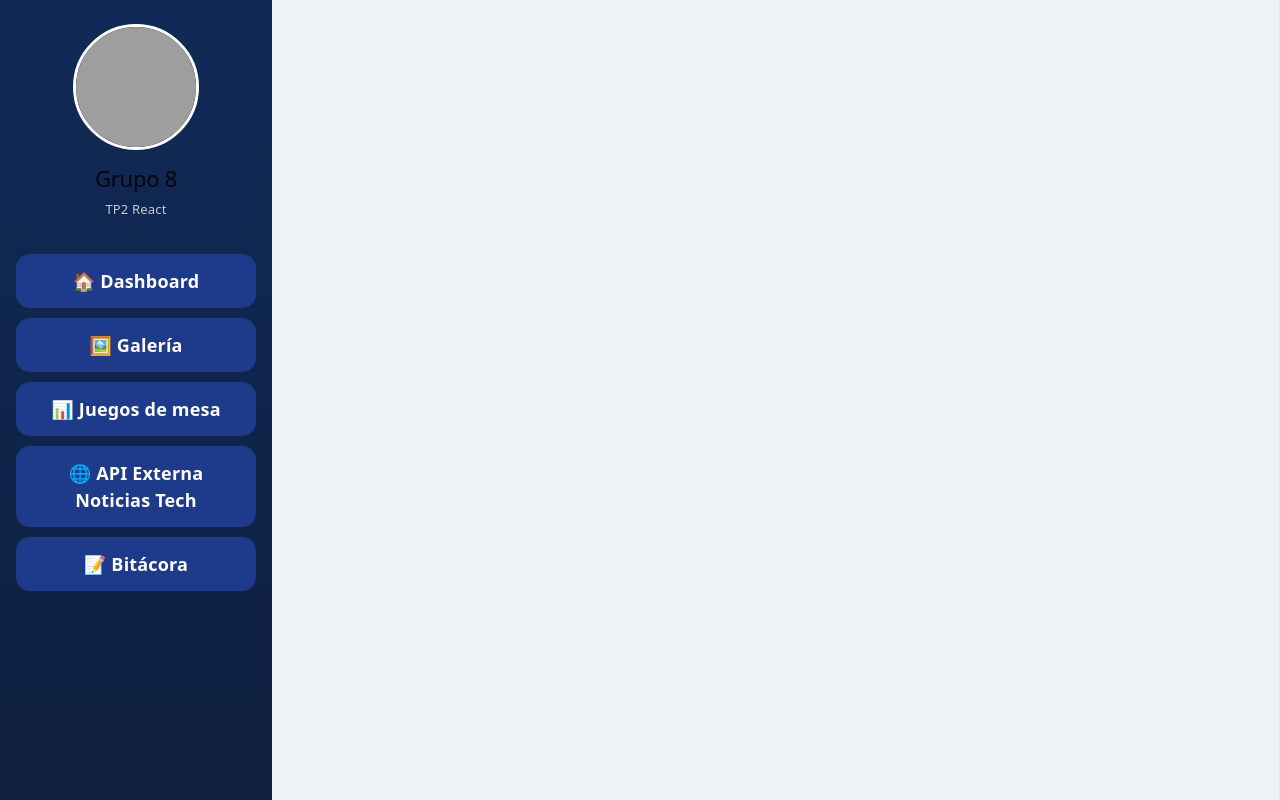
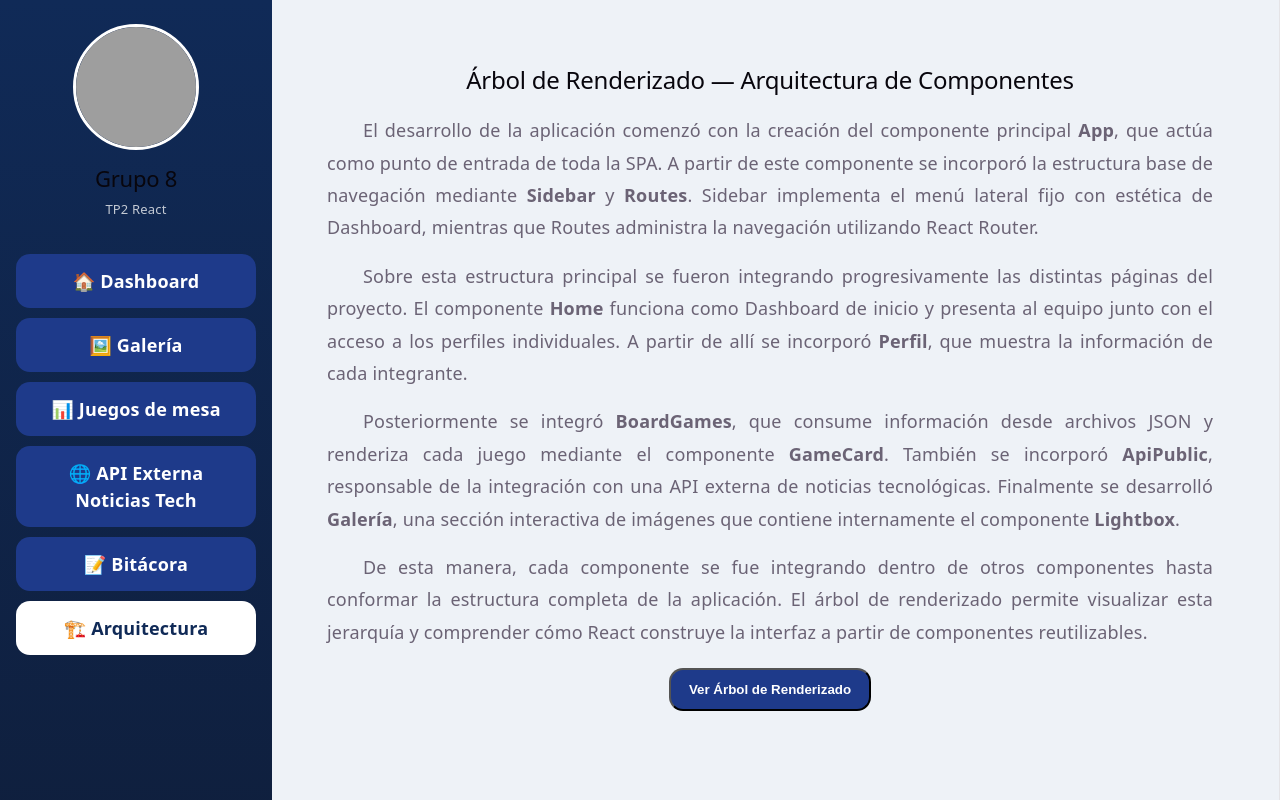
Before and after one commit to LynchFede/tp2-react-grupo8, a React (Vite) app: page /arquitectura in a window 1280 px wide. Built offline with nearby package versions, Linux system fonts and the light colour scheme; grey boxes are pictures that could not be loaded.

Commit message:
Agrega pagina Arquitectura y arbol de renderizado

```diff
--- a/src/App.jsx
+++ b/src/App.jsx
@@ -1,6 +1,7 @@
 import './App.css'
 import { BrowserRouter, Routes, Route } from 'react-router-dom'
 import ApiPublic from './pages/apiPublic'
+import Arquitectura from './pages/Arquitectura'
 
 
 import Sidebar from './components/Sidebar'
@@ -28,6 +29,7 @@ function App() {
             <Route path="/galeria" element={<Galeria />} />
             <Route path="/board-games" element={<BoardGames />} />
             <Route path="/bitacora" element={<Bitacora />} />
+            <Route path="/arquitectura" element={<Arquitectura />} />
           </Routes>
 
         </main>
--- a/src/components/Sidebar.jsx
+++ b/src/components/Sidebar.jsx
@@ -17,6 +17,8 @@ function Sidebar() {
         <NavLink to="/board-games" className="sidebar-link">📊 Juegos de mesa</NavLink>
         <NavLink to="/tech-news" className="sidebar-link">🌐 API Externa Noticias Tech </NavLink>
         <NavLink to="/bitacora" className="sidebar-link">📝 Bitácora</NavLink>
+        <NavLink to="/arquitectura" className="sidebar-link">🏗️ Arquitectura</NavLink>
+
       </nav>
     </aside>
   )
--- /dev/null
+++ b/src/pages/Arquitectura.jsx
@@ -0,0 +1,70 @@
+import { useState } from 'react'
+import './arquitectura.css'
+import arbolRenderizado from '../assets/arbol-renderizado.png'
+
+function Arquitectura() {
+  const [mostrarArbol, setMostrarArbol] = useState(false)
+
+  return (
+    <section className="arquitectura">
+      <div className="render-tree-section">
+        <h2>Árbol de Renderizado — Arquitectura de Componentes</h2>
+
+        <p>
+          El desarrollo de la aplicación comenzó con la creación del componente principal
+          <strong> App</strong>, que actúa como punto de entrada de toda la SPA. A partir
+          de este componente se incorporó la estructura base de navegación mediante
+          <strong> Sidebar</strong> y <strong> Routes</strong>. Sidebar implementa el menú
+          lateral fijo con estética de Dashboard, mientras que Routes administra la
+          navegación utilizando React Router.
+        </p>
+
+        <p>
+          Sobre esta estructura principal se fueron integrando progresivamente las distintas
+          páginas del proyecto. El componente <strong>Home</strong> funciona como Dashboard
+          de inicio y presenta al equipo junto con el acceso a los perfiles individuales.
+          A partir de allí se incorporó <strong>Perfil</strong>, que muestra la información
+          de cada integrante.
+        </p>
+
+        <p>
+          Posteriormente se integró <strong>BoardGames</strong>, que consume información
+          desde archivos JSON y renderiza cada juego mediante el componente
+          <strong> GameCard</strong>. También se incorporó <strong>ApiPublic</strong>,
+          responsable de la integración con una API externa de noticias tecnológicas.
+          Finalmente se desarrolló <strong>Galería</strong>, una sección interactiva de
+          imágenes que contiene internamente el componente <strong>Lightbox</strong>.
+        </p>
+
+        <p>
+          De esta manera, cada componente se fue integrando dentro de otros componentes hasta
+          conformar la estructura completa de la aplicación. El árbol de renderizado permite
+          visualizar esta jerarquía y comprender cómo React construye la interfaz a partir
+          de componentes reutilizables.
+        </p>
+
+        <button
+          type="button"
+          className="profile-link"
+          onClick={() => setMostrarArbol(!mostrarArbol)}
+        >
+          {mostrarArbol
+            ? 'Ocultar Árbol de Renderizado'
+            : 'Ver Árbol de Renderizado'}
+        </button>
+
+        {mostrarArbol && (
+          <div className="tree-image-container">
+            <img
+              src={arbolRenderizado}
+              alt="Árbol de Renderizado de la aplicación"
+              className="tree-image"
+            />
+          </div>
+        )}
+      </div>
+    </section>
+  )
+}
+
+export default Arquitectura
--- a/src/pages/Home.jsx
+++ b/src/pages/Home.jsx
@@ -15,64 +15,6 @@ function Home() {
           <h1>Grupo 8 React</h1>
           <p>Frontend Dashboard · React + Vite · SPA</p>
         </div>
-      </div>
-
-      <div className="render-tree-section">
-        <h2>Árbol de Renderizado — Arquitectura de Componentes</h2>
-
-        <p>
-          El desarrollo de la aplicación comenzó con la creación del componente principal
-          <strong> App</strong>, que actúa como punto de entrada de toda la SPA. A partir
-          de este componente se incorporó la estructura base de navegación mediante
-          <strong> Sidebar</strong> y <strong> Routes</strong>, desarrollados por Federico.
-          Sidebar implementa el menú lateral fijo con estética de Dashboard, mientras que
-          Routes administra la navegación utilizando React Router.
-        </p>
-
-        <p>
-          Sobre esta estructura principal se fueron integrando progresivamente las distintas
-          páginas del proyecto. El componente <strong>Home</strong> funciona como Dashboard
-          de inicio y presenta al equipo junto con el acceso a los perfiles individuales.
-          A partir de allí se incorporó <strong>Perfil</strong>, desarrollado por Cristina,
-          que muestra la información de cada integrante. Dentro de este componente se aloja
-          <strong> ProjectCarousel</strong>, desarrollado por David, encargado de visualizar
-          los proyectos asociados a cada perfil.
-        </p>
-
-        <p>
-          Posteriormente se integró <strong>BoardGames</strong>, desarrollado por Nahuel,
-          que consume información desde archivos JSON y renderiza cada juego mediante el
-          componente <strong> GameCard</strong>. También se incorporó <strong>ApiPublic</strong>,
-          desarrollado por Griselda, responsable de la integración con una API externa de
-          noticias tecnológicas. Finalmente, David desarrolló <strong> Galeria</strong>, una
-          sección interactiva de imágenes que contiene internamente el componente
-          <strong> Lightbox</strong>.
-        </p>
-
-        <p>
-          De esta manera, cada componente se fue integrando dentro de otros componentes hasta
-          conformar la estructura completa de la aplicación. El árbol de renderizado permite
-          visualizar esta jerarquía y comprender cómo React construye la interfaz a partir de
-          componentes reutilizables.
-        </p>
-
-        <button
-          type="button"
-          className="profile-link"
-          onClick={() => setMostrarArbol(!mostrarArbol)}
-        >
-          {mostrarArbol ? 'Ocultar Árbol de Renderizado' : 'Ver Árbol de Renderizado'}
-        </button>
-
-        {mostrarArbol && (
-          <div className="tree-image-container">
-            <img
-              src={arbolRenderizado}
-              alt="Árbol de Renderizado de la aplicación"
-              className="tree-image"
-            />
-          </div>
-        )}
       </div>
 
 <div className="team-section">
--- /dev/null
+++ b/src/pages/arquitectura.css
@@ -0,0 +1,28 @@
+.arquitectura {
+  padding: 2rem;
+}
+
+.render-tree-section {
+  max-width: 1100px;
+  margin: 0 auto;
+  text-align: center;
+}
+
+.render-tree-section h2 {
+  margin-bottom: 20px;
+}
+
+.render-tree-section p {
+  margin-bottom: 15px;
+  line-height: 1.7;
+}
+
+.tree-image-container {
+  margin-top: 30px;
+}
+
+.tree-image {
+  width: 100%;
+  max-width: 1200px;
+  border-radius: 10px;
+}
```
